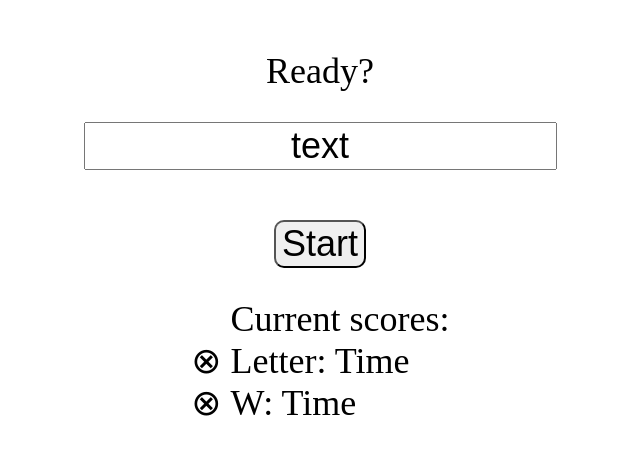
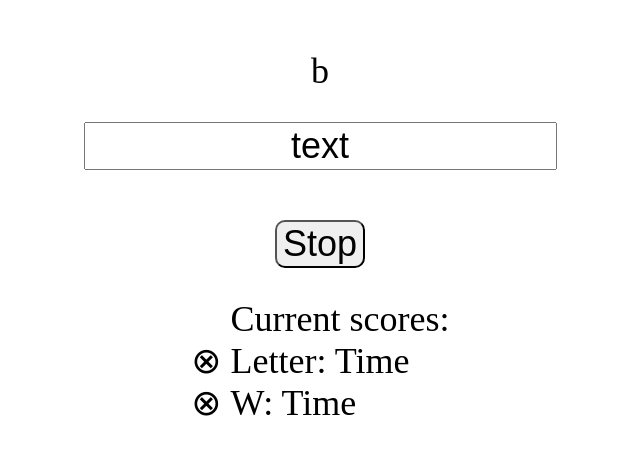
Before and after one commit to cronJohn/Typing_Tutor, a plain HTML site: page index.html in a window 1280 px wide. Both pictures are taken after a click on the button "Start". Shown: the whole page, without its empty margins (320-960 px from the left). Drawn offline with Linux system fonts and the light colour scheme.

Commit message:
added js functionality

```diff
--- a/index.html
+++ b/index.html
@@ -5,17 +5,17 @@
     <meta http-equiv="X-UA-Compatible" content="IE=edge">
     <meta name="viewport" content="width=device-width, initial-scale=1.0">
     <link rel="stylesheet" href="style.css">
-    <script src="index.js"></script>
+    <script defer src="index.js"></script>
     <title>Typing Tutor</title>
 </head>
 <body>
     <main class="flex container">
         <header class="flex top">
-            <div>Ready?</div>
+            <div class="letterDisplay">Ready?</div>
             <input type="text" value="text">
         </header>
         <button class="startBtn">Start</button>
-        <ul>Current scores:
+        <ul class="scores">Current scores:
             <li>Letter: Time</li>
             <li>W: Time</li>
         </ul>
--- a/index.js
+++ b/index.js
@@ -0,0 +1,114 @@
+var data = {
+    "a": 0,
+    "b": 0,
+    "c": 0,
+    "d": 0,
+    "e": 0,
+    "f": 0,
+    "g": 0,
+    "h": 0,
+    "i": 0,
+    "j": 0,
+    "k": 0,
+    "l": 0,
+    "m": 0,
+    "n": 0,
+    "o": 0,
+    "p": 0,
+    "q": 0,
+    "r": 0,
+    "s": 0,
+    "t": 0,
+    "u": 0,
+    "v": 0,
+    "w": 0,
+    "x": 0,
+    "y": 0,
+    "z": 0
+}
+
+console.log(Object.keys(data).length);
+
+var hasStarted = false;
+
+const letterDisplay = document.querySelector(".letterDisplay")
+const startBtn = document.querySelector(".startBtn")
+const scores = document.querySelector(".scores")
+
+startBtn.addEventListener("click", toggleGame);
+
+function toggleGame(){
+    if (hasStarted == false) {
+        hasStarted = true;
+        runGame()
+        console.log('The game is running');
+        startBtn.innerHTML = 'Stop';
+
+    }
+
+    else {
+        hasStarted = false;
+        stopGame()
+        console.log('The game has stopped');
+        startBtn.innerHTML = 'Start';
+    }
+}
+
+function runGame(){
+    console.log('before deal');
+
+    var minRunTime = 1000;
+    var maxRunTime = 5000;
+
+    var ttw = Math.floor(Math.random() * (maxRunTime - minRunTime + 1) + minRunTime)
+
+    const wait=ttw=>new Promise(resolve => setTimeout(switchLetters, ttw));
+
+    wait().then(() => {
+        console.log("waited asyncly")
+        // switchLetters()
+    }).catch(() => console.log('not done'))
+
+
+}
+
+function exe(){
+    return new Promise(switchLetters => setTimeout(switchLetters, ttw));
+}
+
+function switchLetters(){
+    changeLetterDisplay(getLetter())
+}
+
+function stopGame(){
+    changeScores();
+    saveToLocalStorage();
+}
+
+function changeScores(){
+    let markup = ''
+    for (let i = 0; i < Object.keys(data).length; i++) {
+        markup += `<li>${Object.keys(data)[i]}: ${Object.values(data)[i]}</li>`
+    }
+
+    scores.innerHTML = markup;
+}
+
+function changeLetterDisplay(str){
+    letterDisplay.innerText = str;
+}
+
+function getLetter(){
+    let min = 0
+    let max = Object.keys(data).length
+
+    return Object.keys(data)[Math.floor(Math.random() * (max - min) + min)]
+}
+
+function saveToLocalStorage(){
+    window.localStorage.setItem('userScores', JSON.stringify(data))
+}
+
+function getFromLocalStorage(){
+    return JSON.parse(window.localStorage.getItem('userScores'))
+}
```
Also changed, not shown: 1 other file.
